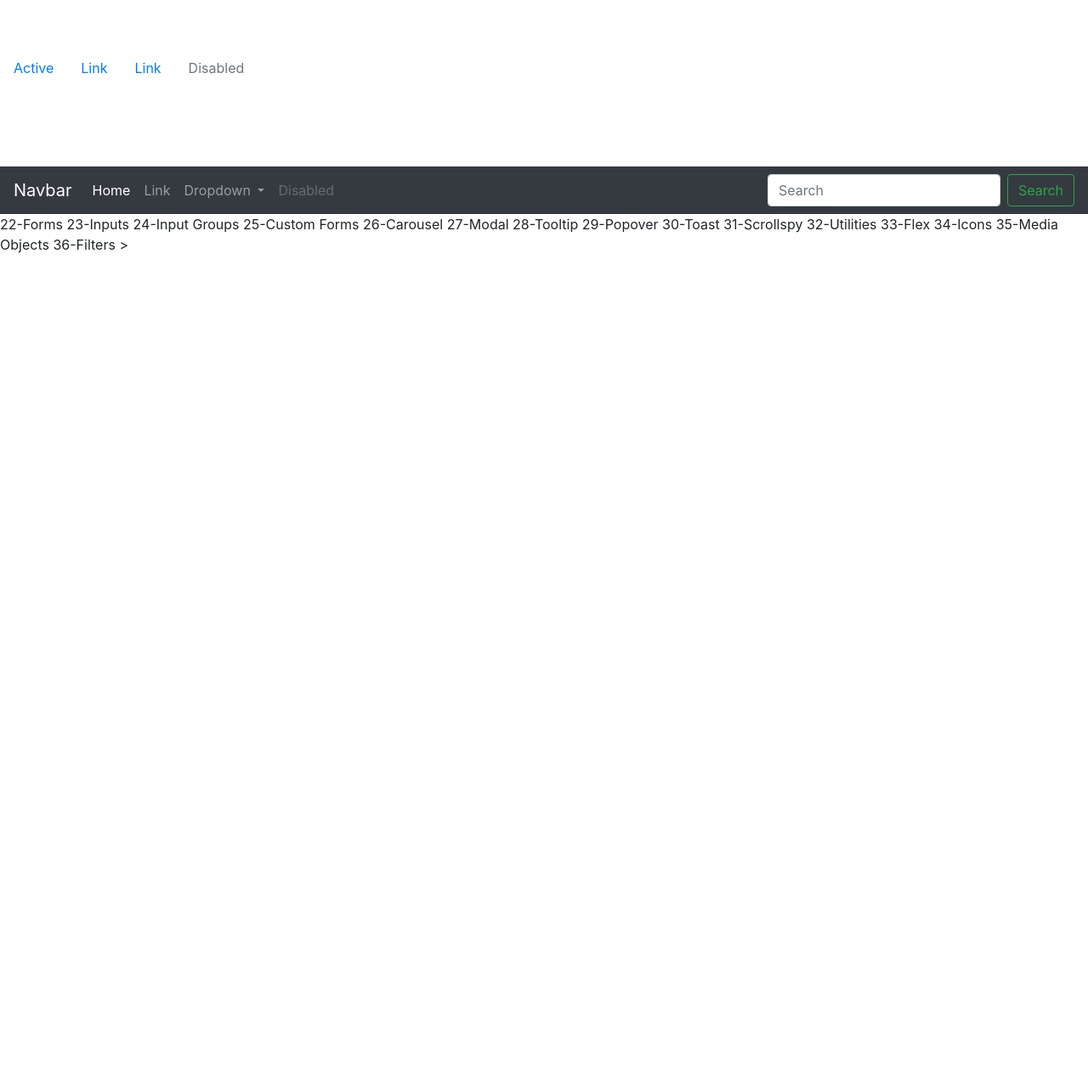
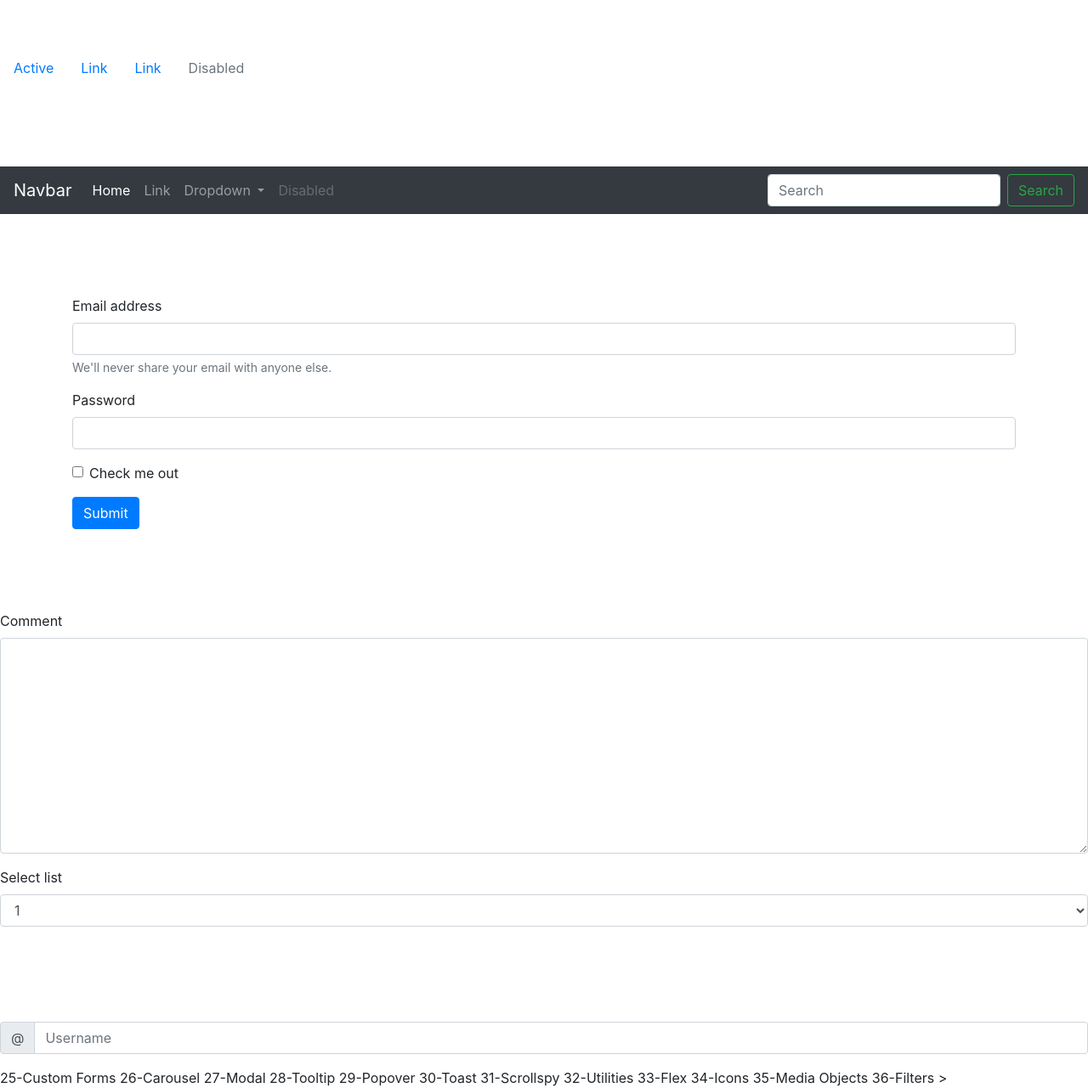
Before and after one commit to sejoma989/bootstrap_ultimate_guide, a plain HTML site: page 02-Components/components.html in a window 1280 px wide. Shown: the part 7121-8402 px from the top of the page at 85% size. Before the commit the page ends 7421 px from the top, so only its background shows below. Drawn offline with nearby package versions, Linux system fonts and the light colour scheme.

Commit message:
S5e45 input groups

```diff
--- a/02-Components/components.html
+++ b/02-Components/components.html
@@ -435,9 +435,58 @@
       </div>
     </nav>
 
-    22-Forms
-    23-Inputs
-    24-Input Groups
+    <br><br><br><br>
+
+    <!-- 22-Forms -->
+
+    <div class="container">
+      <form>
+        <div class="form-group">
+          <label for="exampleInputEmail1">Email address</label>
+          <input type="email" class="form-control" id="exampleInputEmail1" aria-describedby="emailHelp">
+          <small id="emailHelp" class="form-text text-muted">We'll never share your email with anyone else.</small>
+        </div>
+        <div class="form-group">
+          <label for="exampleInputPassword1">Password</label>
+          <input type="password" class="form-control" id="exampleInputPassword1">
+        </div>
+        <div class="form-group form-check">
+          <input type="checkbox" class="form-check-input" id="exampleCheck1">
+          <label class="form-check-label" for="exampleCheck1">Check me out</label>
+        </div>
+        <button type="submit" class="btn btn-primary">Submit</button>
+      </form>
+    </div>
+
+    <br><br><br><br>
+
+    <!-- 23-Inputs -->
+    <div class="form-group">
+      <label for="comment">Comment</label>
+      <textarea class="form-control" name="name" id="comment" cols="30" rows="10"></textarea>
+    </div>
+
+    <div class="form-group">
+      <label for="sell">Select list</label>
+      <select class="form-control" id="sell">
+        <option value="1">1</option>
+        <option value="2">2</option>
+        <option value="3">3</option>
+        <option value="4">4</option>
+      </select>
+    </div>
+
+    <br><br><br><br>
+
+    <!-- 24-Input Groups -->
+    <div class="input-group mb-3">
+      <div class="input-group-prepend">
+        <span class="input-group-text" id="basic-addon1">@</span>
+      </div>
+      <input type="text" class="form-control" placeholder="Username" aria-label="Username" aria-describedby="basic-addon1">
+    </div>
+
+
     25-Custom Forms
     26-Carousel
     27-Modal
```
Also changed, not shown: 1 other file.
